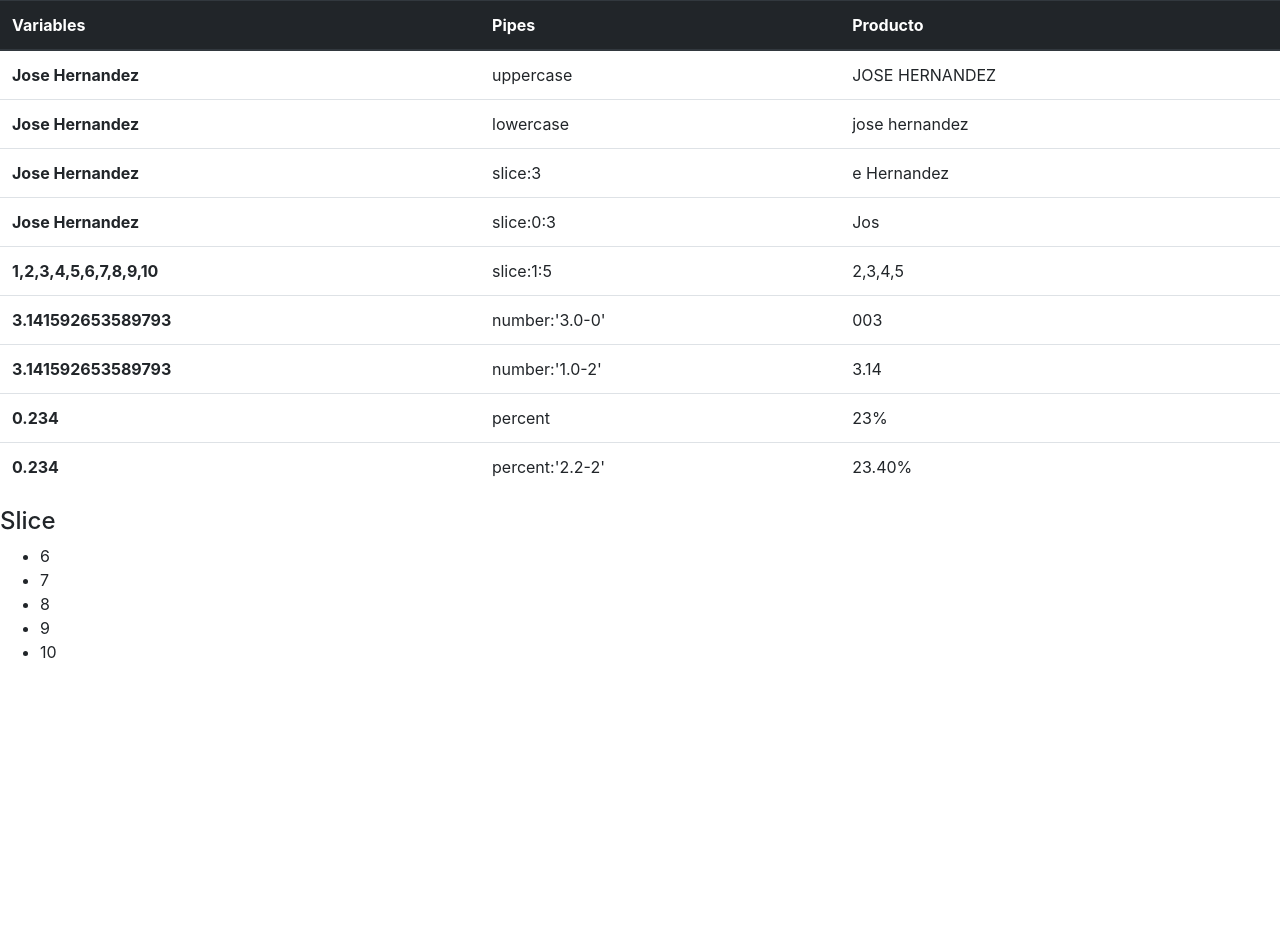
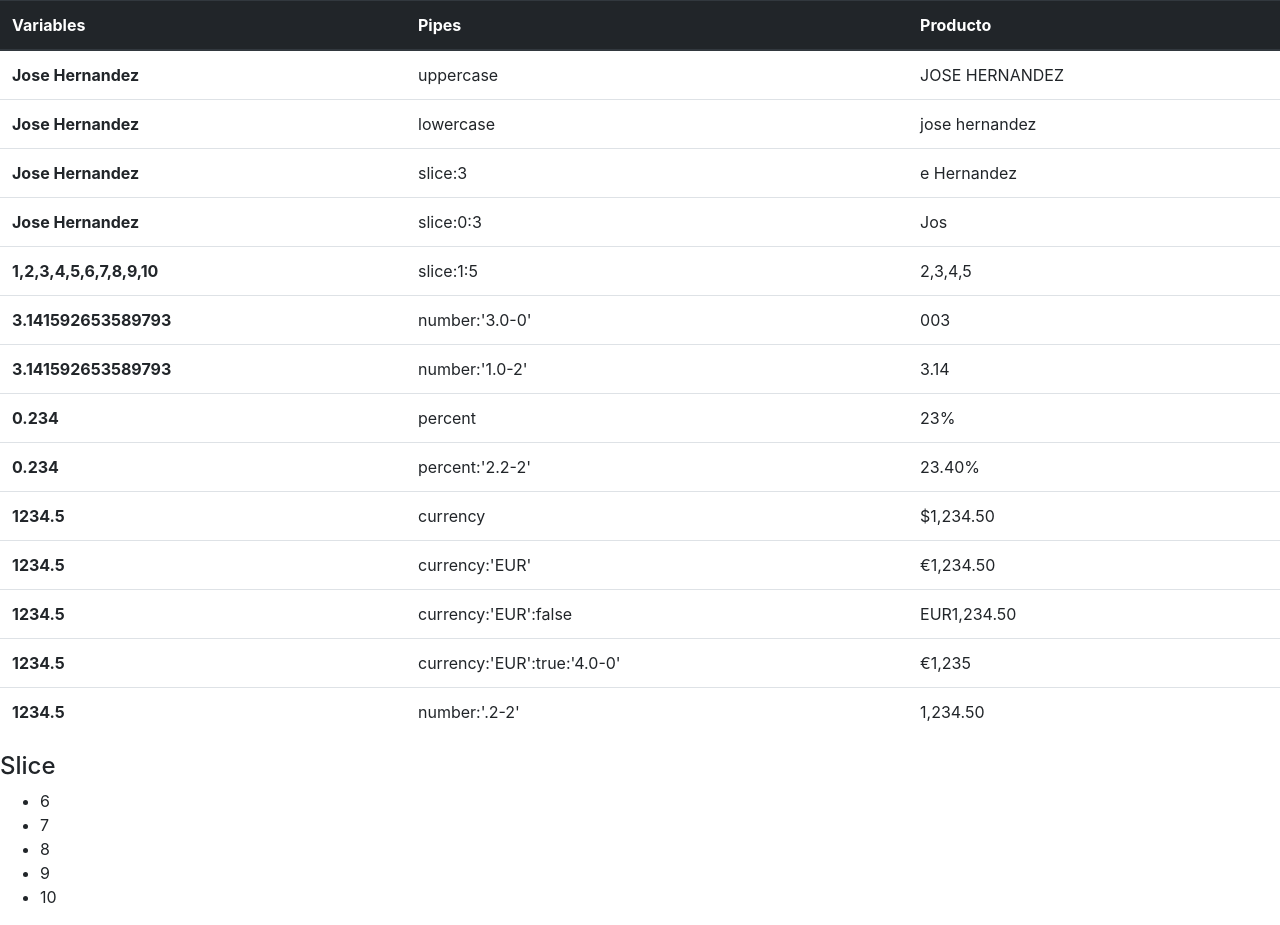
Before and after one commit to jose2889/03-pipes-angular, an Angular app: page / in a window 1280 px wide. Before the commit the page ends 800 px from the top, so only its background shows below. Built offline with nearby package versions, Linux system fonts and the light colour scheme.

Commit message:
pipes de currency para formato de monedas

```diff
--- a/src/app/app.component.html
+++ b/src/app/app.component.html
@@ -53,6 +53,32 @@
             <td>percent:'2.2-2'</td>
             <td>{{ a | percent:'2.2-2'}}</td>
         </tr>
+        <tr>
+            <th>{{salario}}</th>
+            <td>currency</td>
+            <td>{{ salario | currency}}</td>
+        </tr>
+        <tr>
+            <th>{{salario}}</th>
+            <td>currency:'EUR'</td>
+            <td>{{ salario | currency:'EUR'}}</td>
+        </tr>
+        <tr>
+            <th>{{salario}}</th>
+            <td>currency:'EUR':false</td>
+            <td>{{ salario | currency:'EUR':false}}</td>
+        </tr>
+        <tr>
+            <th>{{salario}}</th>
+            <td>currency:'EUR':true:'4.0-0'</td>
+            <td>{{ salario | currency:'EUR':true:'4.0-0'}}</td>
+        </tr>
+        <tr>
+            <!-- mostrar el salrio con decimales sin el signo -->
+            <th>{{salario}}</th>
+            <td>number:'.2-2'</td>
+            <td>{{ salario | number:'.2-2'}}</td>
+        </tr>
     </tbody>
 </table>
 
--- a/src/app/app.component.ts
+++ b/src/app/app.component.ts
@@ -13,4 +13,6 @@
   PI = Math.PI;
 
   a = 0.234;
+
+  salario = 1234.5;
 }
```
